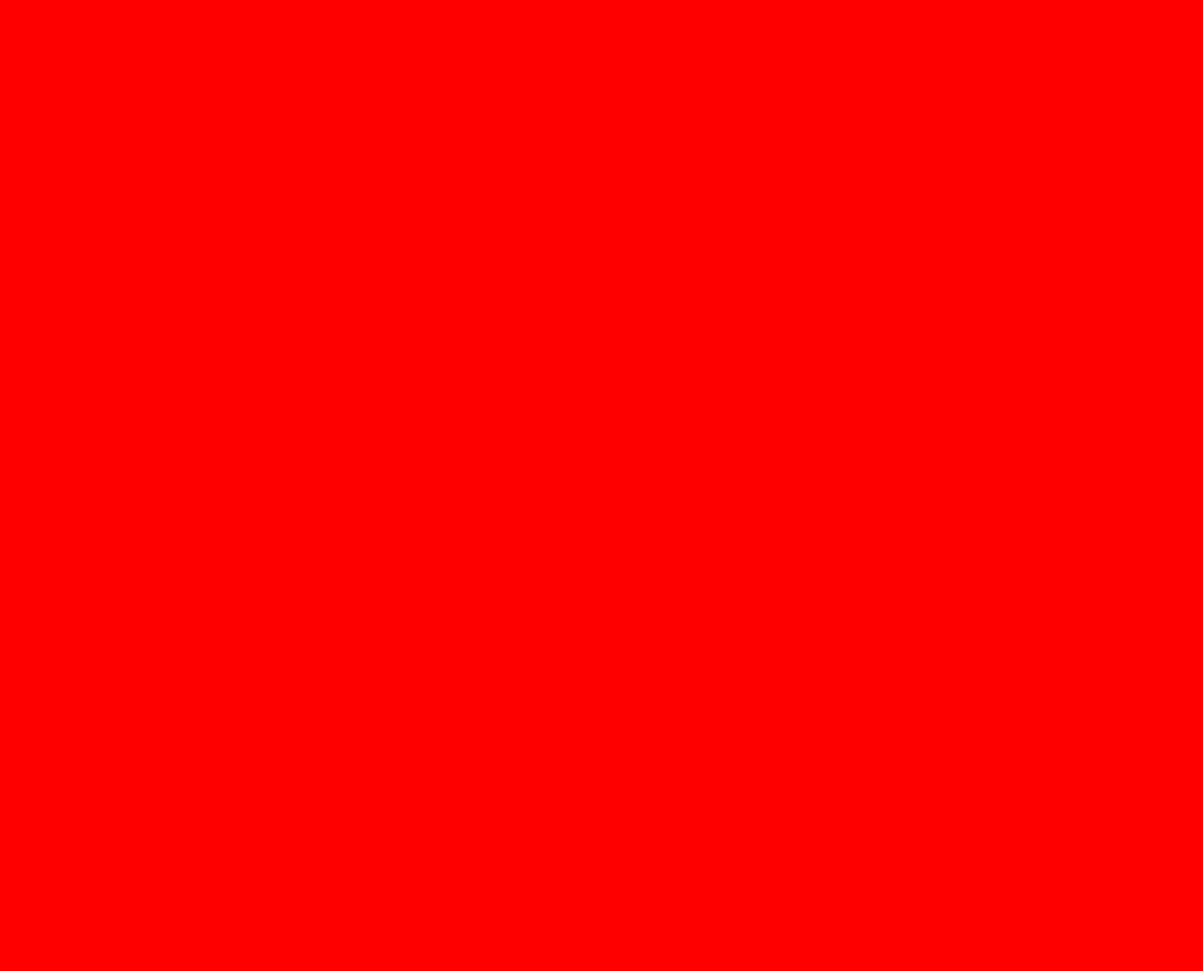
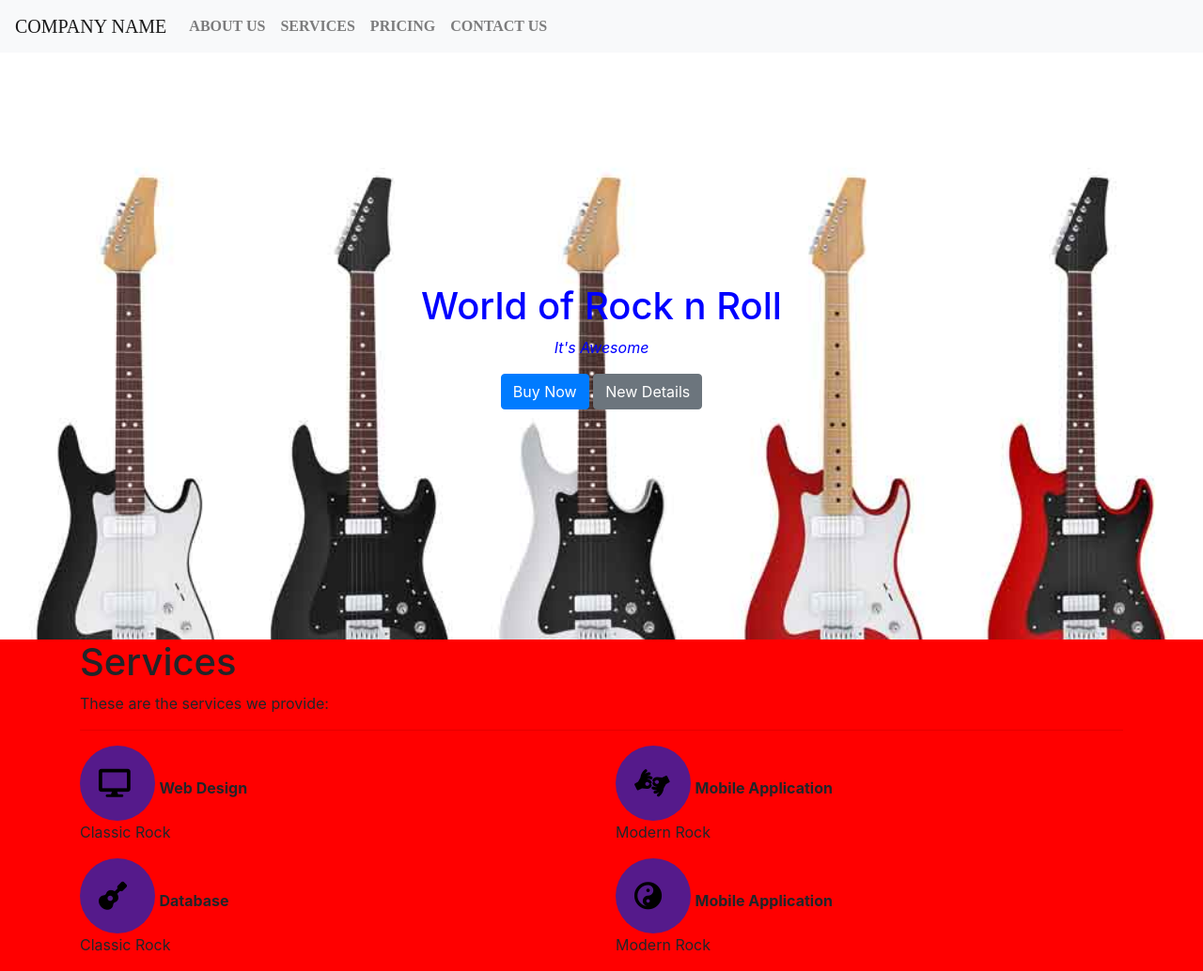
Before and after one commit to dmejiaaaa/nyot, a plain HTML site: page index.html in a window 1280 px wide. Shown: the whole page at 94% size. Before the commit the page ends 800 px from the top, so only its background shows below. Drawn offline with nearby package versions, Linux system fonts and the light colour scheme.

Commit message:
Services

```diff
--- a/index.html
+++ b/index.html
@@ -1,11 +1,70 @@
 <!DOCTYPE html>
 <html>
+
 <head>
     <title>NYDAVID</title>
     <link rel="stylesheet" href="https://stackpath.bootstrapcdn.com/bootstrap/4.3.1/css/bootstrap.min.css" integrity="sha384-ggOyR0iXCbMQv3Xipma34MD+dH/1fQ784/j6cY/iJTQUOhcWr7x9JvoRxT2MZw1T" crossorigin="anonymous">
     <link rel="stylesheet" type="text/css" href="style.css">
+    <link rel="stylesheet" href="https://use.fontawesome.com/releases/v5.7.2/css/all.css" integrity="sha384-fnmOCqbTlWIlj8LyTjo7mOUStjsKC4pOpQbqyi7RrhN7udi9RwhKkMHpvLbHG9Sr" crossorigin="anonymous">
 </head>
+
 <body>
+    <nav class="navbar navbar-expand-lg navbar-light bg-light">
+        <a class="navbar-brand" href="#">Company Name</a>
+        <button class="navbar-toggler" type="button" data-toggle="collapse" data-target="#navbarNavAltMarkup" aria-controls="navbarNavAltMarkup" aria-expanded="false" aria-label="Toggle navigation">
+    <span class="navbar-toggler-icon"></span>
+  </button>
+        <div class="collapse navbar-collapse" id="navbarNavAltMarkup">
+            <div class="navbar-nav">
+                <a class="nav-item nav-link " href="#">About Us <span class="sr-only">(current)</span></a>
+                <a class="nav-item nav-link" href="#">Services</a>
+                <a class="nav-item nav-link" href="#">Pricing</a>
+                <a class="nav-item nav-link" href="#">Contact Us</a>
+            </div>
+        </div>
+    </nav>
+
+    <header class="d-flex align-items-center">
+        <div class=container>
+            <h1>World of Rock n Roll</h1>
+            <p>It's Awesome</p>
+            <button type="button" class="btn btn-primary">Buy Now</button>
+            <button type="button" class="btn btn-secondary">New Details</button>
+            <div class=container>
+    </header>
+    <!-- Services -->
+    <section class="services container">
+        <h1>Services</h1>
+        <p>These are the services we provide:</p>
+        <hr>
+        <div class="row">
+            <div class="col-md-6">
+                <i class="fas fa-desktop"></i>
+                <spam><strong>Web Design</strong></spam>
+                <p>Classic Rock</p>
+            </div>
+            <div class="col-md-6">
+                <i class="fas fa-american-sign-language-interpreting"></i>
+                <spam><strong>Mobile Application</strong></spam>
+                <p>Modern Rock</p>
+            </div>
+        <section class="services container">
+        <div class="row">
+            <div class="col-md-6">
+                <i class="fas fa-guitar"></i>
+                <spam><strong>Database</strong></spam>
+                <p>Classic Rock</p>
+        </div>
+             <div class="col-md-6">
+                    <i class="fas fa-yin-yang"></i>
+                    <spam><strong>Mobile Application</strong></spam>
+                    <p>Modern Rock</p>
+                </div>
+
+            </div>
+        </div>
+    </section>
+
     <script src="https://code.jquery.com/jquery-3.3.1.slim.min.js" integrity="sha384-q8i/X+965DzO0rT7abK41JStQIAqVgRVzpbzo5smXKp4YfRvH+8abtTE1Pi6jizo" crossorigin="anonymous"></script>
     <script src="https://cdnjs.cloudflare.com/ajax/libs/popper.js/1.14.7/umd/popper.min.js" integrity="sha384-UO2eT0CpHqdSJQ6hJty5KVphtPhzWj9WO1clHTMGa3JDZwrnQq4sF86dIHNDz0W1" crossorigin="anonymous"></script>
     <script src="https://stackpath.bootstrapcdn.com/bootstrap/4.3.1/js/bootstrap.min.js" integrity="sha384-JjSmVgyd0p3pXB1rRibZUAYoIIy6OrQ6VrjIEaFf/nJGzIxFDsf4x0xIM+B07jRM" crossorigin="anonymous"></script>
--- a/style.css
+++ b/style.css
@@ -1,3 +1,45 @@
 body {
     background-color: red;
 }
+nav {
+    text-transform: uppercase;
+    font-family: PT Sans Narrow;
+}
+.nav-link {
+    font-weight: bold;
+}
+/*when you hover the tabs change to itallics and background color does*/
+.nav-link:hover{
+    font-style: italic;
+    background-color: #7fffd4 !important;
+}
+header {
+    height: 625px;
+    background-image: url("Guitars.jpg");
+    background-size: cover;
+
+    /*centeroftext*/
+    text-align: center;
+}
+header p {
+    font-style: italic;
+    color:Blue;
+}
+header h1 {
+    color: Blue;
+}
+
+.services i {
+    /*Adjust the size and position of the icon*/
+    font-size: 30px;
+    padding: 25px 20px;
+    /*Color changes the color of the icon*/
+    color: #000000;
+    background-color: #551a8b;
+    /*Resize the container the icon is in*/
+    width: 80px;
+    Height: 80px;
+
+    border-radius: 60%;
+
+}
```
Also changed, not shown: Guitars.jpg (added). Lines whose indentation alone changed are shown as unchanged.
